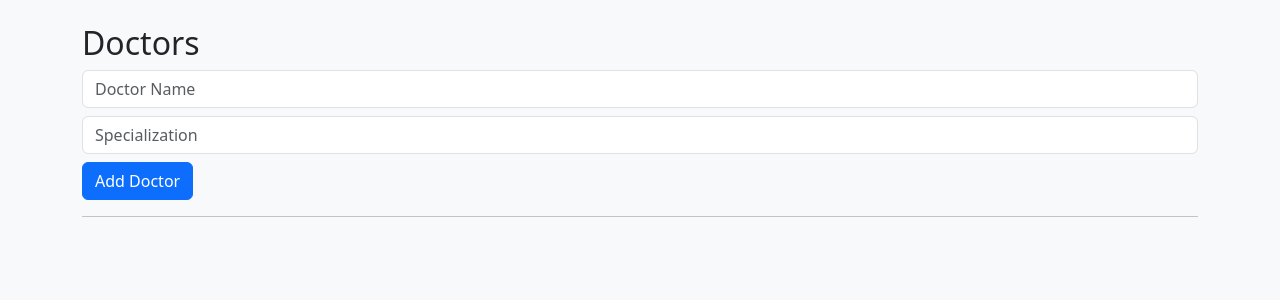
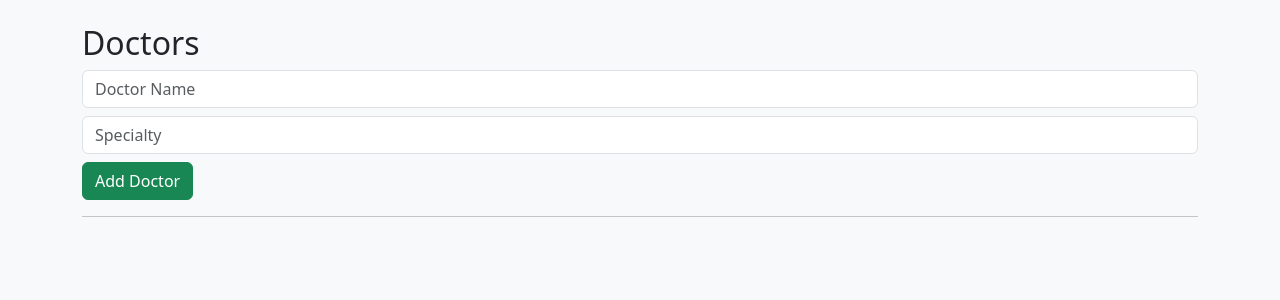
Before and after one commit to chibraheem776-sketch/Repository-name-hospital-system-Public-select-this-, a Flask app: page /doctors in a window 1280 px wide. Shown: the top 300 px of the page. Run offline with Flask 3, Linux system fonts and the light colour scheme; data that the repository does not hold is empty.

Commit message:
doctors fix

```diff
--- a/app.py
+++ b/app.py
@@ -169,10 +169,33 @@ def appointments():
     return render_template("appointments.html", data=data)
 
 # DOCTORS
-@app.route("/doctors")
+@app.route("/doctors", methods=["GET", "POST"])
 def doctors():
-    return render_template("doctors.html")
+    conn = get_db()
+    c = conn.cursor()
 
+    # table create
+    c.execute("""
+    CREATE TABLE IF NOT EXISTS doctors (
+        id INTEGER PRIMARY KEY AUTOINCREMENT,
+        name TEXT,
+        specialty TEXT
+    )
+    """)
+
+    # insert doctor
+    if request.method == "POST":
+        c.execute("INSERT INTO doctors (name, specialty) VALUES (?, ?)",
+                  (request.form["name"], request.form["specialty"]))
+        conn.commit()
+
+    # fetch doctors
+    c.execute("SELECT * FROM doctors")
+    data = c.fetchall()
+
+    conn.close()
+
+    return render_template("doctors.html", data=data)
 # ADMIN
 @app.route("/admin")
 def admin():
--- a/templates/doctors.html
+++ b/templates/doctors.html
@@ -10,8 +10,8 @@
 
 <form method="POST">
 <input name="name" placeholder="Doctor Name" class="form-control mb-2">
-<input name="spec" placeholder="Specialization" class="form-control mb-2">
-<button class="btn btn-primary">Add Doctor</button>
+<input name="specialty" placeholder="Specialty" class="form-control mb-2">
+<button class="btn btn-success">Add Doctor</button>
 </form>
 
 <hr>
```
